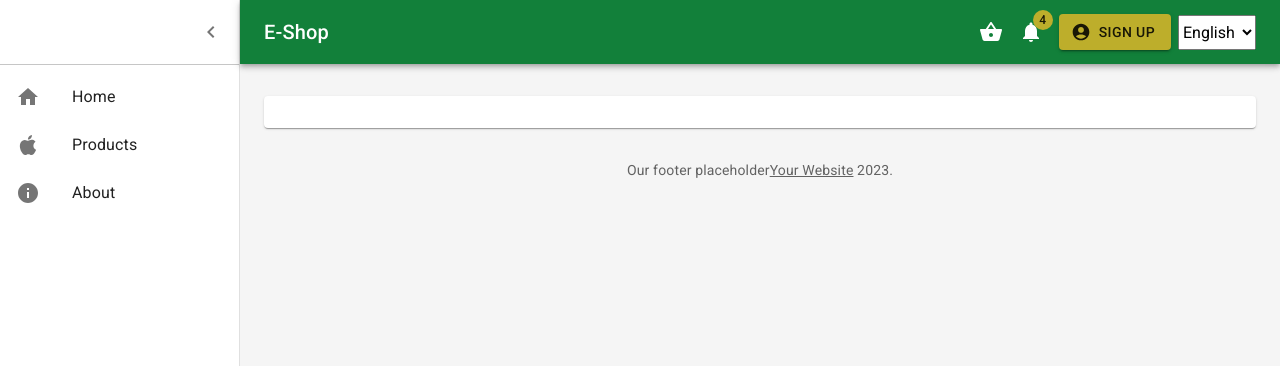
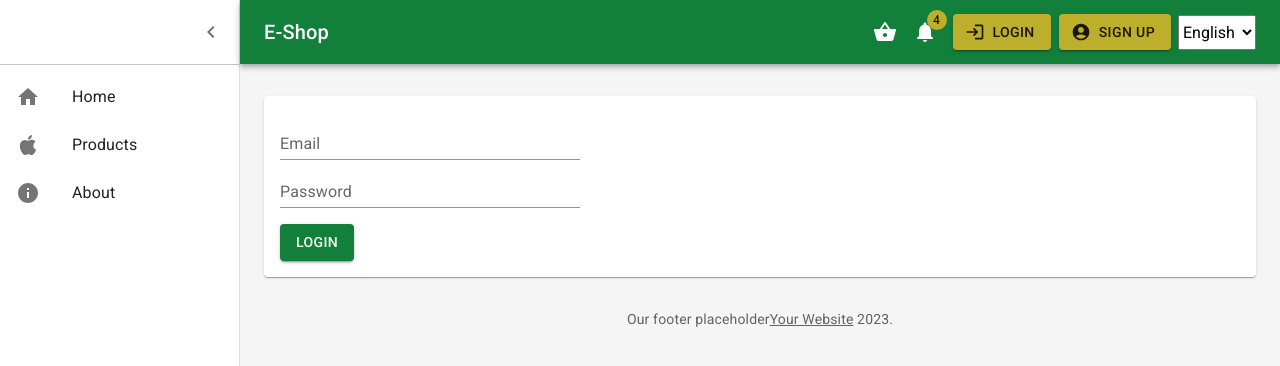
Before and after one commit to tsimonavicius/Spring-2023-02, a React (Create React App) app in the folder eshop-ui/: page /login in a window 1280 px wide. Shown: the top 366 px of the page. Built offline with nearby package versions, Linux system fonts and the light colour scheme.

Commit message:
25: create Login form

```diff
--- a/eshop-ui/src/components/dashboard/Header.js
+++ b/eshop-ui/src/components/dashboard/Header.js
@@ -7,7 +7,7 @@ import Typography from "@mui/material/Typography";
 import Badge from "@mui/material/Badge";
 import NotificationsIcon from "@mui/icons-material/Notifications";
 import * as React from "react";
-import { AccountCircle } from "@mui/icons-material";
+import {AccountCircle, Login} from "@mui/icons-material";
 import { useNavigate } from "react-router-dom";
 import { Button } from "@mui/material";
 import ShoppingBasketIcon from "@mui/icons-material/ShoppingBasket";
@@ -75,6 +75,17 @@ const Header = ({ drawerWidth, open, toggleDrawer }) => {
           </Badge>
         </IconButton>
         <Button
+            variant="contained"
+            startIcon={<Login />}
+            onClick={() => navigate("/login")}
+            color="secondary"
+            sx={{
+              ml: 1,
+            }}
+        >
+          Login
+        </Button>
+        <Button
           variant="contained"
           startIcon={<AccountCircle />}
           onClick={() => navigate("/signup")}
--- a/eshop-ui/src/components/dashboard/Pages.js
+++ b/eshop-ui/src/components/dashboard/Pages.js
@@ -5,6 +5,7 @@ import Products from "../../pages/Products/Products";
 import Product from "../../pages/Product";
 import Signup from "../../pages/Signup";
 import Cart from "../../pages/Cart/Cart";
+import Login from "../../pages/Login";
 
 const Pages = () => (
     <Routes>
@@ -14,6 +15,7 @@ const Pages = () => (
         <Route path="/products/:id" element={<Product />}/>
         <Route path="/signup" element={<Signup />}/>
         <Route path="/cart" element={<Cart />}/>
+        <Route path="/login" element={<Login />}/>
     </Routes>
 )
 
--- /dev/null
+++ b/eshop-ui/src/pages/Login.js
@@ -0,0 +1,65 @@
+import {Button, TextField} from "@mui/material";
+import Box from "@mui/material/Box";
+import {Field, Form, Formik} from "formik";
+import * as React from "react";
+import * as Yup from 'yup'
+
+const loginValidationSchema = Yup.object().shape({
+    email: Yup.string()
+        .email()
+        .required(),
+    password: Yup.string()
+        .required()
+})
+
+const Login = () => (
+    <>
+        <Box
+            noValidate
+            autoComplete="off"
+            sx={{
+                width: 300
+            }}
+        >
+            <Formik
+                initialValues={{
+                    email: '',
+                    password: ''
+                }}
+                onSubmit={(values) => {
+                    console.log(values)
+                }}
+                validationSchema={loginValidationSchema}>
+                {({errors, touched}) => (
+                    <Form>
+                        <Field id="email"
+                               name="email"
+                               label="Email"
+                               variant="standard"
+                               fullWidth
+                               error={!!errors.email && touched.email}
+                               helperText={touched.email && errors.email}
+                               as={TextField}
+                        />
+                        <Field id="password"
+                               name="password"
+                               label="Password"
+                               type="password"
+                               variant="standard"
+                               fullWidth
+                               error={!!errors.password && touched.password}
+                               helperText={touched.password && errors.password}
+                               as={TextField}
+                        />
+                        <Button type="submit" sx={{
+                            marginTop: 2
+                        }} variant="contained">Login</Button>
+                    </Form>
+                )}
+            </Formik>
+        </Box>
+    </>
+)
+
+
+export default Login
```
